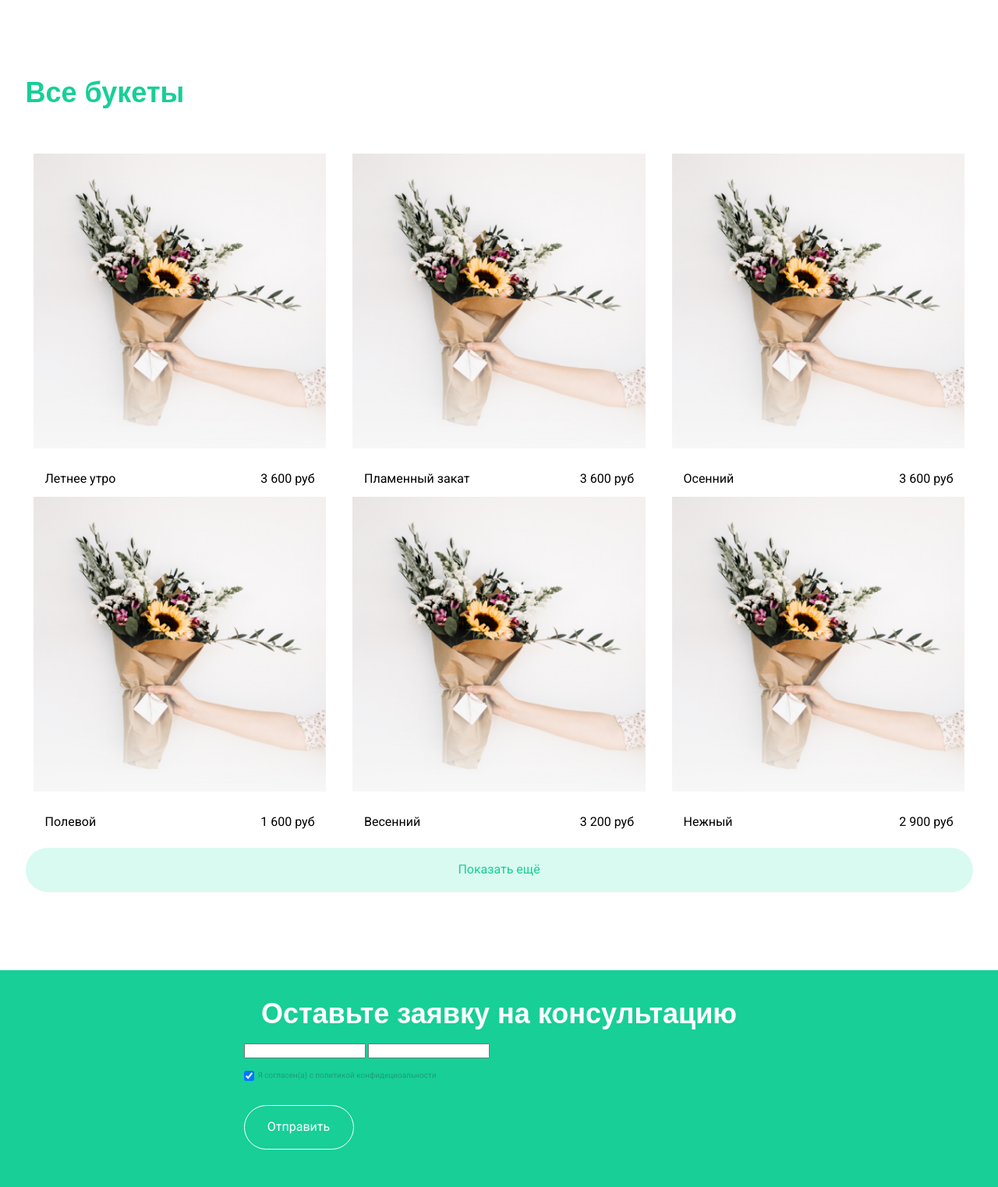
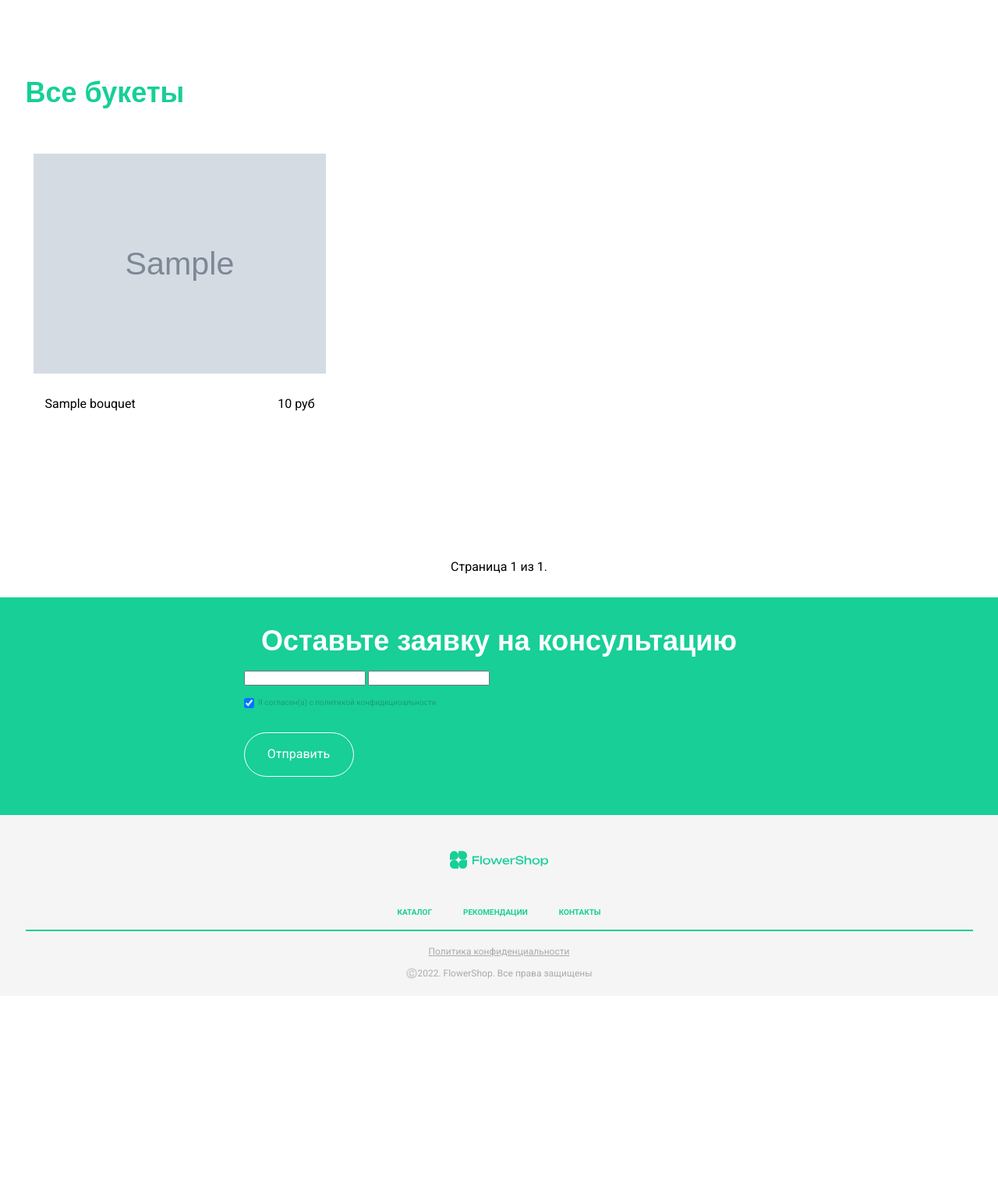
Before and after one commit to Weffy61/FlowerShop, a Django app: template FlowerApp/templates/FlowerApp/catalog.html in a window 1280 px wide. Shown: the part 50-1572 px from the top of the page at 78% size. After the commit the page ends 1305 px from the top, so only its background shows below. Run offline with Django 3.2, Linux system fonts and the light colour scheme; the template is opened without the code that fills it: most values are stand-ins (such as "Sample title", 1, 10 or a date in 2020); grey boxes marked "Sample" are stand-in pictures; form fields are guessed from the names that the template uses; some web fonts are replaced.

Commit message:
Show bouquets in categories, add paginator

```diff
--- a/FlowerApp/static/css/main.css
+++ b/FlowerApp/static/css/main.css
@@ -742,3 +742,8 @@ color: #2D2D2D;
 
 opacity: 0.3;
 }
+
+.pagination {
+  text-align: center;
+  margin-bottom: 30px;
+}
--- a/FlowerApp/templates/FlowerApp/catalog.html
+++ b/FlowerApp/templates/FlowerApp/catalog.html
@@ -13,56 +13,31 @@
         <div class="title">Все букеты</div>
         <div class="catalog__block">
           <div class="recommended__elems ficb">
-            <div class="recommended__block">
-              <a href="#"><img src="{% static "img/recommendedBg1.jpg" %}" alt="flower"></a>
+            {% for bouquet in bouquet_context %}
+              <div class="recommended__block">
+              <a href="#"><img src="{{ bouquet.img_path }}" alt="flower"></a>
               <div class="recommended__block_elems ficb">
-                <span class="recommended__block_intro">Летнее утро</span>
-                <span class="recommended__block_price">3 600 руб</span>
+                <span class="recommended__block_intro">{{ bouquet.name }}</span>
+                <span class="recommended__block_price">{{ bouquet.price }} руб</span>
               </div>
             </div>
-            <div class="recommended__block">
-              <a href="#"><img src="{% static "img/recommendedBg1.jpg" %}" alt="flower"></a>
-              <div class="recommended__block_elems ficb">
-                <span class="recommended__block_intro">Пламенный закат</span>
-                <span class="recommended__block_price">3 600 руб</span>
-              </div>
-            </div>
-            <div class="recommended__block">
-              <a href="#"><img src="{% static "img/recommendedBg1.jpg" %}" alt="flower"></a>
-              <div class="recommended__block_elems ficb">
-                <span class="recommended__block_intro">Осенний</span>
-                <span class="recommended__block_price">3 600 руб</span>
-              </div>
-            </div>
-            <div class="recommended__block">
-              <a href="#"><img src="{% static "img/recommendedBg1.jpg" %}" alt="flower"></a>
-              <div class="recommended__block_elems ficb">
-                <span class="recommended__block_intro">Полевой</span>
-                <span class="recommended__block_price">1 600 руб</span>
-              </div>
-            </div>
-            <div class="recommended__block">
-              <a href="#"><img src="{% static "img/recommendedBg1.jpg" %}" alt="flower"></a>
-              <div class="recommended__block_elems ficb">
-                <span class="recommended__block_intro">Весенний</span>
-                <span class="recommended__block_price">3 200 руб</span>
-              </div>
-            </div>
-            <div class="recommended__block">
-              <a href="#"><img src="{% static "img/recommendedBg1.jpg" %}" alt="flower"></a>
-              <div class="recommended__block_elems ficb">
-                <span class="recommended__block_intro">Нежный</span>
-                <span class="recommended__block_price">2 900 руб</span>
-              </div>
-            </div>
-
-
+            {% endfor %}
           </div>
-          <button class="btn largeBtn catalog__btn">Показать ещё</button>
         </div>
       </div>
     </div>
   </section>
+  <div class="pagination">
+    <span class="step-links">
+      {% if bouquets_page.has_previous %}
+        <a href="?page={{ bouquets_page.previous_page_number }}">предыдущая</a>
+      {% endif %}
+      <span class="current">Страница {{ bouquets_page.number }} из {{ bouquets_page.paginator.num_pages }}.</span>
+      {% if bouquets_page.has_next %}
+        <a href="?page={{ bouquets_page.next_page_number }}">следующая</a>
+      {% endif %}
+    </span>
+  </div>
   <section id="consultation">
     <div class="container">
       <div class="consultation">
--- a/FlowerApp/urls.py
+++ b/FlowerApp/urls.py
@@ -4,6 +4,6 @@ from . import views
 urlpatterns = [
     path('', views.index, name='index'),
     path('order/', views.order, name='order'),
-    path('catalog/', views.catalog, name='catolog'),
+    path('catalog/', views.catalog, name='catalog'),
     path('consultation/', views.ConsultationRequestView.as_view(), name='consultation_request'),
 ]
```
Also changed, not shown: FlowerApp/views.py (+24 -2 lines).
